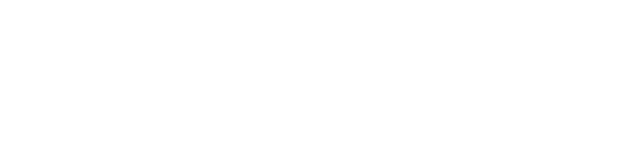
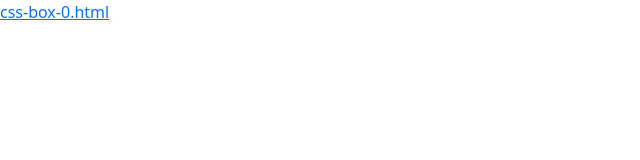
Before and after one commit to oih45/hhj555, a plain HTML site: page index.html in a window 1280 px wide. Shown: the whole page, without its empty margins (0-640 px from the left). Drawn offline with nearby package versions, Linux system fonts and the light colour scheme.

Commit message:
Update index.html

```diff
--- a/index.html
+++ b/index.html
@@ -9,6 +9,6 @@
 </head>
 
 <body>
-    <a href=""
+    <a href="css-box-0.html">css-box-0.html</a>
 </body>
 </html>
```
